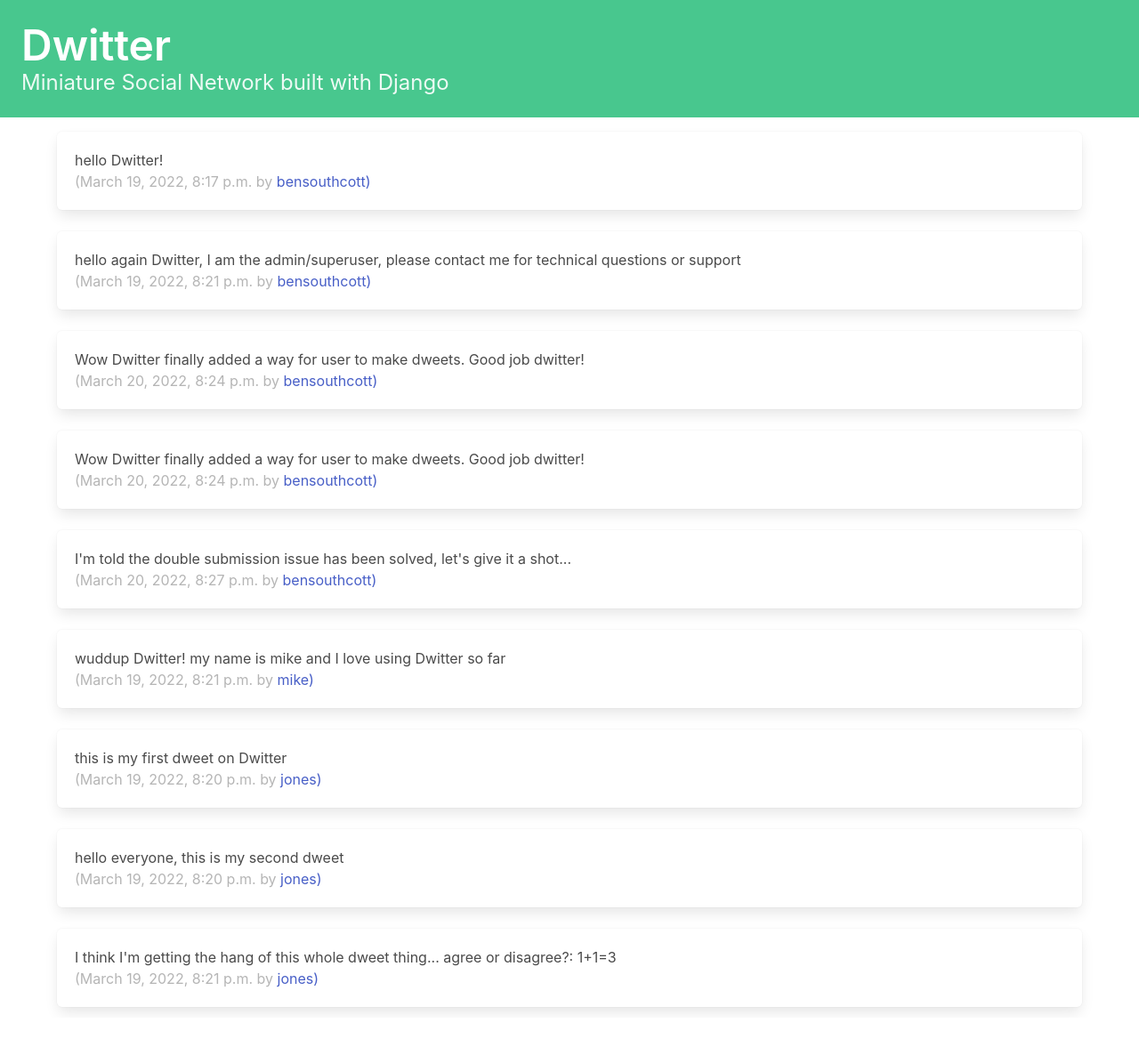
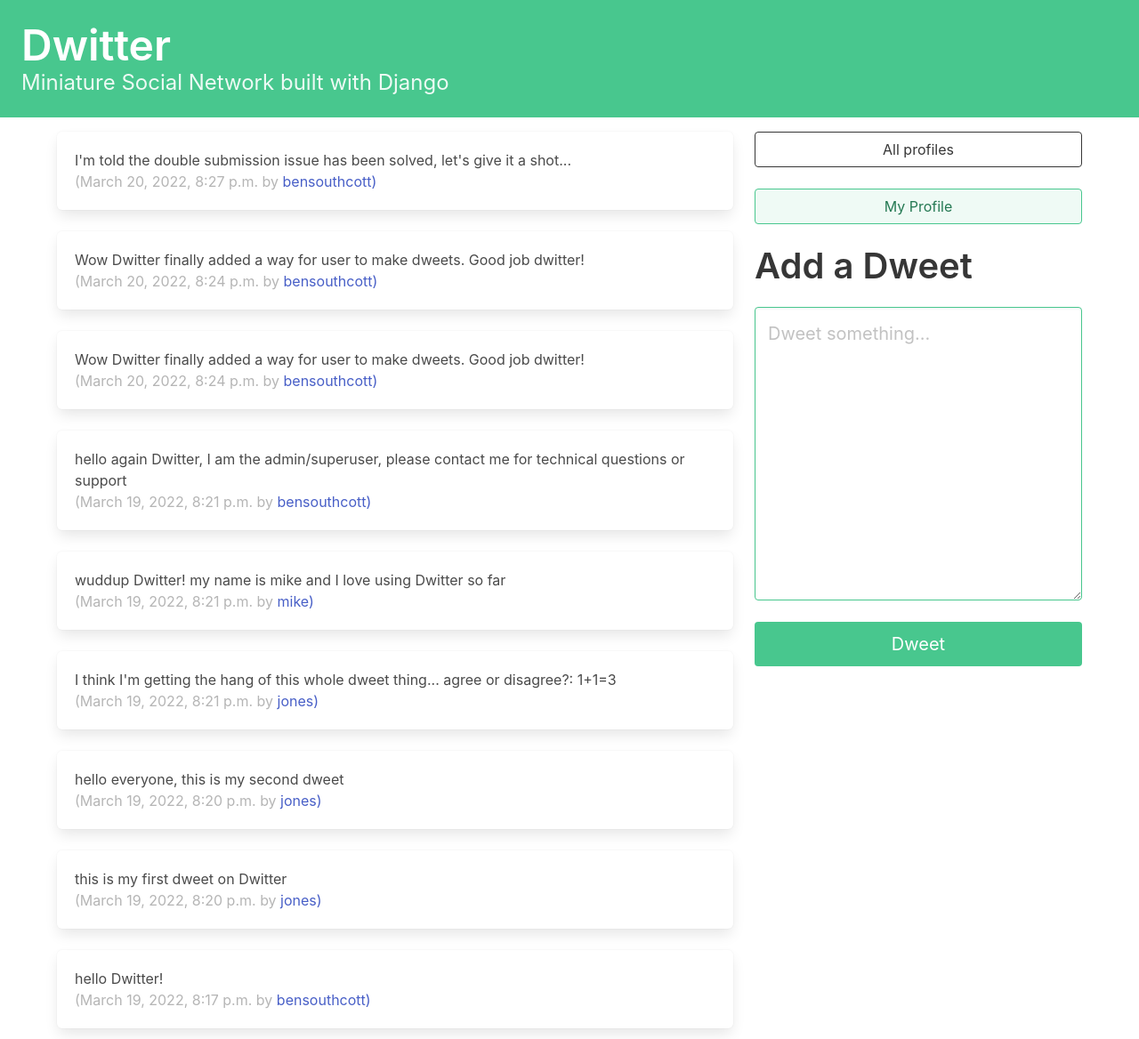
Before and after one commit to blsouthcott/django-social, a Django app: page / in a window 1280 px wide. Shown: the whole page at 89% size. Before the commit the page ends 1138 px from the top, so only its background shows below. Run offline with Django 3.2, Linux system fonts and the light colour scheme; a user stored in the database is signed in; data comes from the database, SQL or seed files in the repository; both versions use the stored data as it was after the commit.

Commit message:
everything working

```diff
--- /dev/null
+++ b/dwitter/forms.py
@@ -0,0 +1,18 @@
+from django import forms
+from .models import Dweet
+
+
+class DweetForm(forms.ModelForm):
+    body = forms.CharField(required=True,
+                           widget=forms.widgets.Textarea(
+                               attrs={
+                               "placeholder": "Dweet something...",
+                               "class": "textarea is-success is-medium",
+                               }
+                           ),
+                           label="",
+                           )
+
+    class Meta:
+        model = Dweet
+        exclude = ("user",)
--- a/dwitter/templates/dwitter/dashboard.html
+++ b/dwitter/templates/dwitter/dashboard.html
@@ -3,17 +3,42 @@
 {% block content %}
 
 <div class="column">
-    {% for followed in user.profile.follows.all %}
-        {% for dweet in followed.user.dweets.all %}
+    {% for dweet in dweets %}
         <div class="box">
             {{ dweet.body }}
             <br>
             <span class="is-small has-text-grey-light">
-                    ({{ dweet.created_at }} by <a href="{% url 'dwitter:profile' followed.id %}">{{dweet.user.username}})</a>
+                ({{ dweet.created_at }} by <a href="{% url 'dwitter:profile' dweet.user.id %}">{{dweet.user.username}})</a>
             </span>
         </div>
     {% endfor %}
-    {% endfor %}
+</div>
+
+<div class="column is-one-third">
+    <div class="block">
+        <a href="{% url 'dwitter:profile_list' %}">
+            <button class="button is-dark is-outlined is-fullwidth" > All profiles </button>
+        </a>
+    </div>
+
+    <div class="block">
+        <a href="{% url 'dwitter:profile' user.id %}">
+            <button class="button is-success is-light is-outlined is-fullwidth" > My Profile </button>
+        </a>
+    </div>
+
+    <div class="block">
+        <div class="block">
+            <h2 class="title is-2">Add a Dweet</h2>
+        </div>
+        <form method="post">
+            {% csrf_token %}
+            {{ form.as_p }}
+            <button class="button is-success is-fullwidth is-medium mt-5"
+                    type="submit">Dweet
+            </button>
+        </form>
+    </div>
 </div>
 
 {% endblock content %}
--- a/dwitter/views.py
+++ b/dwitter/views.py
@@ -1,9 +1,26 @@
-from django.shortcuts import render
-from .models import Profile
+from django.shortcuts import render, redirect
+from .models import Profile, Dweet
+from .forms import DweetForm
 
 
 def dashboard(request):
-    return render(request, "dwitter/dashboard.html")
+    form = DweetForm(request.POST or None)
+    if request.method == "POST":
+        if form.is_valid():
+            dweet = form.save(commit=False)
+            dweet.user = request.user
+            dweet.save()
+            return redirect("dwitter:dashboard")
+
+    followed_dweets = Dweet.objects.filter(
+        user__profile__in=request.user.profile.follows.all()
+    ).order_by("-created_at")
+
+    return render(
+        request,
+        "dwitter/dashboard.html",
+        {"form": form, "dweets": followed_dweets},
+    )
 
 
 def profile_list(request):
@@ -17,7 +34,6 @@ def profile(request, pk):
         missing_profile.save()
 
     profile = Profile.objects.get(pk=pk)
-    print(profile.user.dweets.all)
 
     if request.method == "POST":
         current_user_profile = request.user.profile
```
Also changed, not shown: db.sqlite3. Lines whose indentation alone changed are shown as unchanged.
